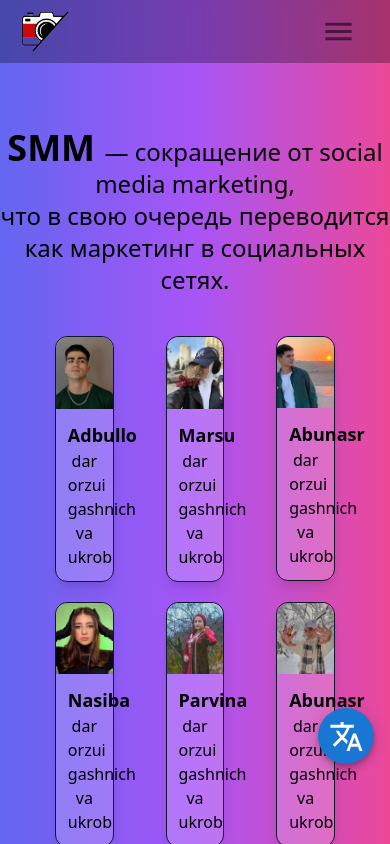
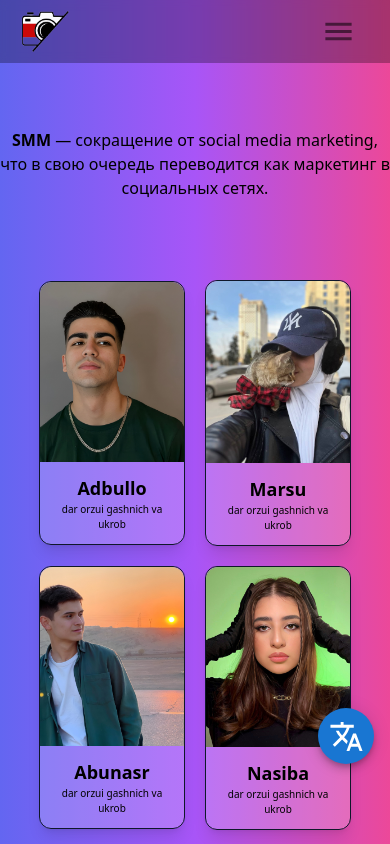
Before and after one commit to EhsonZokirov/MEDIA-BOZOR, a React (Create React App) app: page /Smm in a window 390 px wide. Shown: the top 844 px of the page. Built offline with nearby package versions, Linux system fonts and the light colour scheme.

Commit message:
adaptive

```diff
--- a/src/components/SMM.jsx
+++ b/src/components/SMM.jsx
@@ -11,60 +11,60 @@ function SMM() {
     <div>
       <section className="pt-32 m-auto">
         <div className="text-center pb-10 ">
-          <h1 className="text-2xl">
-            <span className="font-semibold text-4xl"> SMM </span> — сокращение
-            от social media marketing, <br /> что в свою очередь переводится как
-            маркетинг в социальных сетях.
+          <h1 className=" md:text-2xl">
+            <span className="font-semibold md:text-4xl"> SMM </span> —
+            сокращение от social media marketing, <br /> что в свою очередь
+            переводится как маркетинг в социальных сетях.
           </h1>
         </div>
-        <div className="grid grid-cols-3 gap-5 w-[80%] m-auto">
-          <div className="w-[65%] shadow-lg hover:shadow-xl bg-[#ffffff2f] m-auto border border-slate-900 rounded-xl">
+        <div className="grid grid-cols-2 md:grid-cols-3 gap-5 w-[80%] m-auto py-10">
+          <div className="md:w-[65%] shadow-lg hover:shadow-xl bg-[#ffffff2f] m-auto border border-slate-900 rounded-xl">
             <img className="rounded-t-xl" src={Abdullo} alt="Adbullo" />
             <div className="text-center p-3">
               <h1 className=" font-semibold text-lg">Adbullo</h1>
-              <p>dar orzui gashnich va ukrob</p>
+              <p className="text-[10px]">dar orzui gashnich va ukrob</p>
             </div>
           </div>
-          <div className="w-[65%] shadow-lg hover:shadow-xl bg-[#ffffff2f] m-auto border border-slate-900 rounded-xl">
+          <div className="md:w-[65%] shadow-lg hover:shadow-xl bg-[#ffffff2f] m-auto border border-slate-900 rounded-xl">
             <img className="rounded-t-xl" src={Marsu} alt="Adbullo" />
             <div className="text-center p-3">
               <h1 className=" font-semibold text-lg">Marsu</h1>
-              <p>dar orzui gashnich va ukrob</p>
+              <p className="text-[10px]">dar orzui gashnich va ukrob</p>
             </div>
           </div>
-          <div className="w-[65%] shadow-lg hover:shadow-xl bg-[#ffffff2f] m-auto border border-slate-900 rounded-xl">
+          <div className="md:w-[65%] shadow-lg hover:shadow-xl bg-[#ffffff2f] m-auto border border-slate-900 rounded-xl">
             <img className="rounded-t-xl" src={Abunasr} alt="Adbullo" />
             <div className="text-center p-3">
               <h1 className=" font-semibold text-lg">Abunasr</h1>
-              <p>dar orzui gashnich va ukrob</p>
+              <p className="text-[10px]">dar orzui gashnich va ukrob</p>
             </div>
           </div>
-          <div className="w-[65%] shadow-lg hover:shadow-xl bg-[#ffffff2f] m-auto border border-slate-900 rounded-xl">
+          <div className="md:w-[65%] shadow-lg hover:shadow-xl bg-[#ffffff2f] m-auto border border-slate-900 rounded-xl">
             <img className="rounded-t-xl" src={Nasiba} alt="Adbullo" />
             <div className="text-center p-3">
               <h1 className=" font-semibold text-lg">Nasiba</h1>
-              <p>dar orzui gashnich va ukrob</p>
+              <p className="text-[10px]">dar orzui gashnich va ukrob</p>
             </div>
           </div>
-          <div className="w-[65%] shadow-lg hover:shadow-xl bg-[#ffffff2f] m-auto border border-slate-900 rounded-xl">
+          <div className="md:w-[65%] shadow-lg hover:shadow-xl bg-[#ffffff2f] m-auto border border-slate-900 rounded-xl">
             <img className="rounded-t-xl" src={Parvina} alt="Adbullo" />
             <div className="text-center p-3">
               <h1 className=" font-semibold text-lg">Parvina</h1>
-              <p>dar orzui gashnich va ukrob</p>
+              <p className="text-[10px]">dar orzui gashnich va ukrob</p>
             </div>
           </div>
-          <div className="w-[65%] shadow-lg hover:shadow-xl bg-[#ffffff2f] m-auto border border-slate-900 rounded-xl">
+          <div className="md:w-[65%] shadow-lg hover:shadow-xl bg-[#ffffff2f] m-auto border border-slate-900 rounded-xl">
             <img className="rounded-t-xl" src={Mavzuna} alt="Adbullo" />
             <div className="text-center p-3">
               <h1 className=" font-semibold text-lg">Abunasr</h1>
-              <p>dar orzui gashnich va ukrob</p>
+              <p className="text-[10px]">dar orzui gashnich va ukrob</p>
             </div>
           </div>
-          <div className="w-[65%] shadow-lg hover:shadow-xl bg-[#ffffff2f] m-auto border border-slate-900 rounded-xl">
+          <div className="md:w-[65%] shadow-lg hover:shadow-xl bg-[#ffffff2f] m-auto border border-slate-900 rounded-xl">
             <img className="rounded-t-xl" src={Umeda} alt="Adbullo" />
             <div className="text-center p-3">
               <h1 className=" font-semibold text-lg">Umeda</h1>
-              <p>dar orzui gashnich va ukrob</p>
+              <p className="text-[10px]">dar orzui gashnich va ukrob</p>
             </div>
           </div>
         </div>
```
